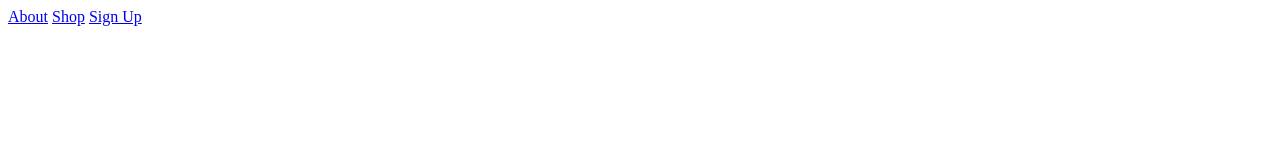
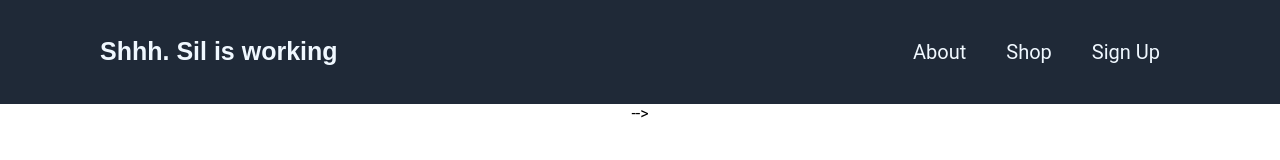
Before and after one commit to SILETRO/Landing-Page, a plain HTML site: page index.html in a window 1280 px wide. Drawn offline with Linux system fonts and the light colour scheme.

Commit message:
Added navigation css

```diff
--- a/index.html
+++ b/index.html
@@ -1,18 +1,36 @@
 <html lang="en">
+
 <head>
     <meta charset="UTF-8">
     <meta http-equiv="X-UA-Compatible" content="IE=edge">
     <meta name="viewport" content="width=device-width, initial-scale=1.0">
     <title>Document</title>
+    <style></style>
+    <link rel="stylesheet" href="style.css">
 </head>
+
 <body>
-    <section class="hprimary">
-        <nav>
-         <a href="#">About</a>
-         <a href="#">Shop</a>
-         <a href="#">Sign Up</a>
-        </nav>
+    <nav class="header1">
+        <div class="logo"> Shhh. Sil is working</div>
+        <div class="nav-links">
+            <a class="links" href="#">About</a>
+            <a class="links" href="#">Shop</a>
+            <a class="links" href="#">Sign Up</a>
+        </div>
+    </nav>
+    <!-- <div class="header2">
+        <p class="heading2">This website is
+            <br>awesome
+        </p>
+        <div class="para">
+            Lorem ipsum dolor, sit amet consectetur adipisicing elit. Harum omnis temporibus nemo necessitatibus,
+            eaque modi accusantium magnam illo! Fugit, rem?
+        </div>
+        <button>Sign Up</button>
+        <!-- <img src="https://images.unsplash.com/photo-1484100356142-db6ab6244067?ixlib=rb-1.2.1&ixid=MnwxMjA3fDB8MHxwaG90by1wYWdlfHx8fGVufDB8fHx8&auto=format&fit=crop&w=767&q=80"
+                alt="Sceenry"> -->
+    </div> -->
 
-    </section>
 </body>
+
 </html>
--- a/style.css
+++ b/style.css
@@ -0,0 +1,58 @@
+*{
+    margin: 0;
+    border: 0;
+    padding: 0;
+    font-family: 'Roboto', sans-serif;
+}
+body{
+    display: flex;
+    flex-direction: column;
+    text-align: center;
+}
+nav{
+    background-color: #1F2937;
+    display: flex;
+    flex-wrap: wrap;
+    padding: 20px 0px 20px 100px;
+    max-width: 100%;
+}
+.logo{
+    font-weight: 600;
+    padding-top: 1.4%;
+    font-family: 'Hero', sans-serif;
+    color: aliceblue;
+    font-size: 25px;
+}
+.nav-links{
+    display: flex;
+    margin-left: auto;
+    padding: 0px 100px 0px 0px;
+    align-items: center;
+
+}
+.links{
+    color: aliceblue;
+    text-decoration: none;
+    font-family: 'Roboto', sans-serif;
+    font-size: 20px;
+    padding: 20px;
+}
+
+
+
+.para{
+    font-size: 18px;
+    opacity: 69%;
+}
+
+button{
+    background-color: #3882F6;
+    width: 20vh;
+    height: 6vh;
+    border-radius: 5px;
+    margin-top: 2vh;
+}
+
+button:hover{
+    background-color: #5495ff;
+}
```
